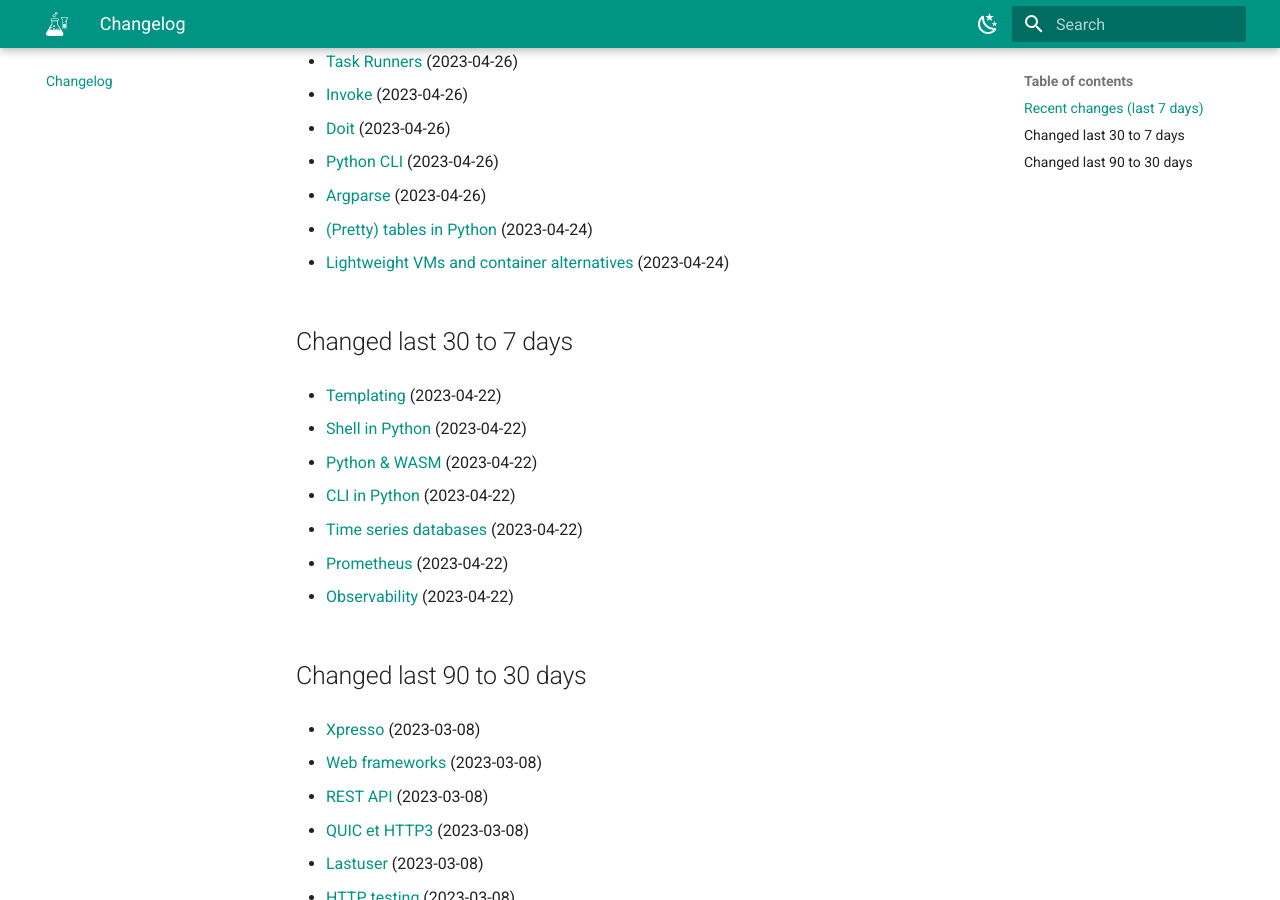
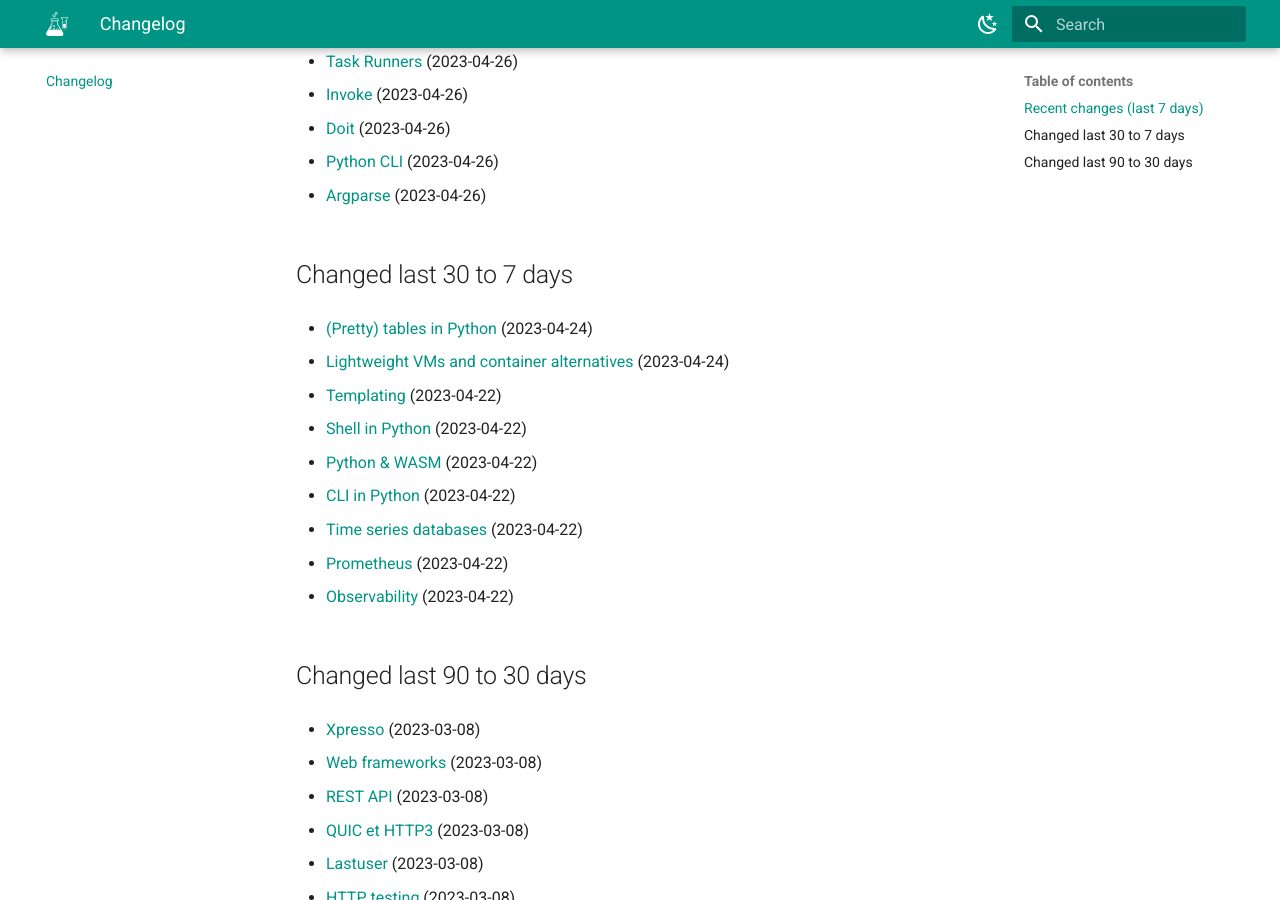
Before and after one commit to abilian/lab.abilian.com, an MkDocs documentation site: the page built from docs/changelog.md, in a window 1280 px wide and 900 px high, scrolled down 574 px. Built offline with MkDocs 1.6.1 and Material for MkDocs 9.7.7, drawn with Linux system fonts in a browser that asks for light colours; comment, search, counter and statistics services are not loaded.

Commit message:
Update content

```diff
--- a/docs/changelog.md
+++ b/docs/changelog.md
@@ -32,13 +32,13 @@
 
 - [Argparse](/Tech/Python/CLI/Argparse/) (2023-04-26)
 
+
+
+## Changed last 30 to 7 days
+
 - [(Pretty) tables in Python](/Tech/Python/(Pretty) tables in Python/) (2023-04-24)
 
 - [Lightweight VMs and container alternatives](/Tech/Cloud/Lightweight VMs and container alternatives/) (2023-04-24)
-
-
-
-## Changed last 30 to 7 days
 
 - [Templating](/Tech/Web/Web (back-end)/Templating/) (2023-04-22)
 
```
